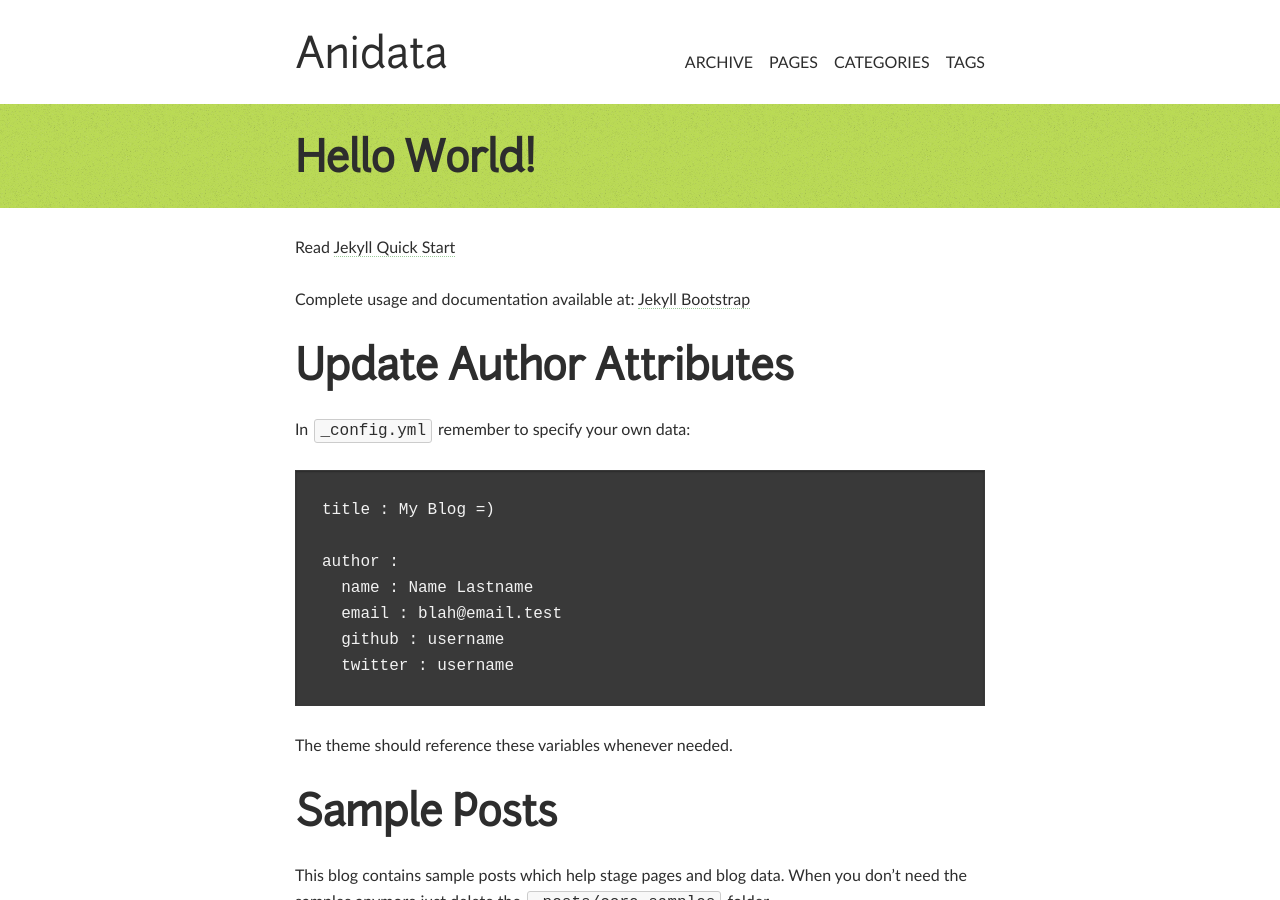
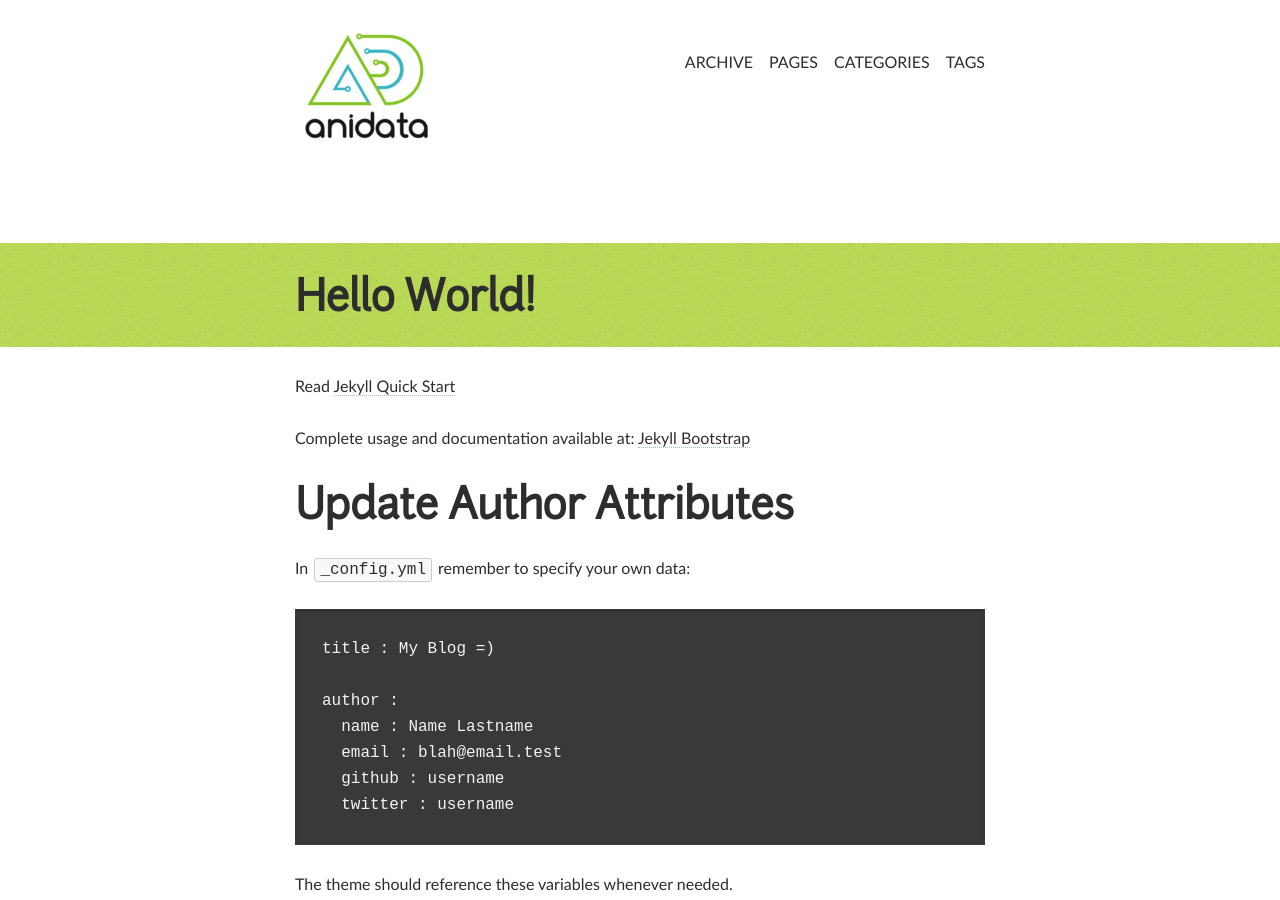
Before and after one commit to anidata/anidata.github.io, a Jekyll site: the page built from index.md, in a window 1280 px wide and 900 px high. Built offline with Jekyll 4.4.1, drawn with Linux system fonts in a browser that asks for light colours; comment, search, counter and statistics services are not loaded.

Commit message:
adding images

```diff
--- a/_includes/themes/the-minimum/default.html
+++ b/_includes/themes/the-minimum/default.html
@@ -18,7 +18,7 @@
 	<header class="the-header">
 		<div class="unit-head">
 			<div class="unit-inner unit-head-inner">
-				<p class="logo"><a href="{{ HOME_PATH }}">{{ site.title }}</a></p>
+				<p class="logo"><a href="{{ HOME_PATH }}"><img src="images/title_sm.png"></a></p>
 				<nav class="nav-global">
 					<ul>
 						<li class="archive"><a href="/archive.html">archive</a></li>
```
Also changed, not shown: images/brand.png (added), images/favicon.png (added), images/github.png (added), images/title-background.png (added), images/title.png (added), images/title_sm.png (added).
